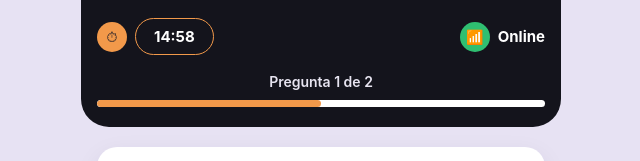
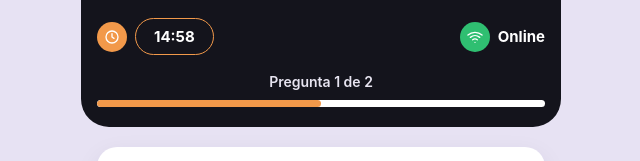
Before and after one commit to Franzk12/Examen-practica, a plain HTML site: page index.html in a window 1280 px wide. Shown: the top 161 px of the page, 319-959 px from the left. Drawn offline with Linux system fonts and the light colour scheme.

Commit message:
Reemplazar emojis de reloj/wifi por iconos SVG de línea

```diff
--- a/index.html
+++ b/index.html
@@ -24,13 +24,18 @@
     <header class="app-header">
       <div class="topbar">
         <div class="group">
-          <span class="icon-badge timer-badge">⏱</span>
+          <span class="icon-badge timer-badge">
+            <svg viewBox="0 0 24 24" fill="none" stroke="#fff" stroke-width="2" stroke-linecap="round" stroke-linejoin="round" width="16" height="16">
+              <circle cx="12" cy="12" r="9"/>
+              <path d="M12 7v5l3 2"/>
+            </svg>
+          </span>
           <div class="pill timer" id="timerPill">
             <span id="timerText">15:00</span>
           </div>
         </div>
         <div class="group" id="statusGroup">
-          <span class="icon-badge status-badge" id="statusIconBadge">📶</span>
+          <span class="icon-badge status-badge" id="statusIconBadge"></span>
           <span class="status-text" id="statusText">Online</span>
         </div>
       </div>
--- a/script.js
+++ b/script.js
@@ -43,10 +43,27 @@ function tick() {
   }
 }
 
+const ICONO_WIFI = `<svg viewBox="0 0 24 24" fill="none" stroke="#fff" stroke-width="2" stroke-linecap="round" stroke-linejoin="round" width="16" height="16">
+  <path d="M5 12.55a11 11 0 0 1 14.08 0"/>
+  <path d="M1.42 9a16 16 0 0 1 21.16 0"/>
+  <path d="M8.53 16.11a6 6 0 0 1 6.95 0"/>
+  <line x1="12" y1="20" x2="12.01" y2="20"/>
+</svg>`;
+
+const ICONO_WIFI_OFF = `<svg viewBox="0 0 24 24" fill="none" stroke="#fff" stroke-width="2" stroke-linecap="round" stroke-linejoin="round" width="16" height="16">
+  <line x1="1" y1="1" x2="23" y2="23"/>
+  <path d="M16.72 11.06A10.94 10.94 0 0 1 19 12.55"/>
+  <path d="M5 12.55a10.94 10.94 0 0 1 5.17-2.39"/>
+  <path d="M10.71 5.05A16 16 0 0 1 22.58 9"/>
+  <path d="M1.42 9a15.91 15.91 0 0 1 4.7-2.88"/>
+  <path d="M8.53 16.11a6 6 0 0 1 6.95 0"/>
+  <line x1="12" y1="20" x2="12.01" y2="20"/>
+</svg>`;
+
 function actualizarStatus() {
   const online = navigator.onLine;
   statusGroup.classList.toggle("offline", !online);
-  statusIcon.textContent = online ? "📶" : "🚫";
+  statusIcon.innerHTML = online ? ICONO_WIFI : ICONO_WIFI_OFF;
   statusText.textContent = online ? "Online" : "Offline";
 }
 
```
